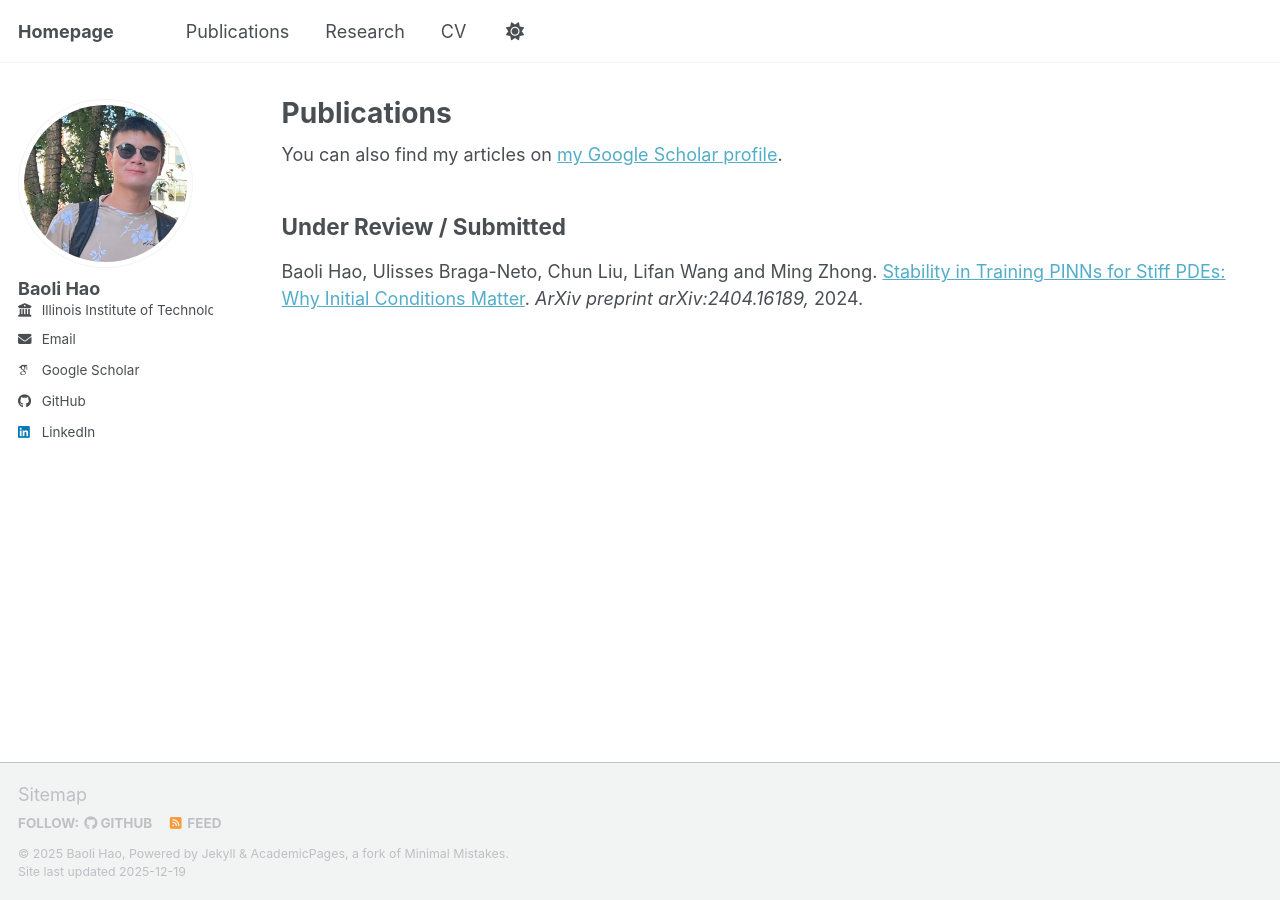
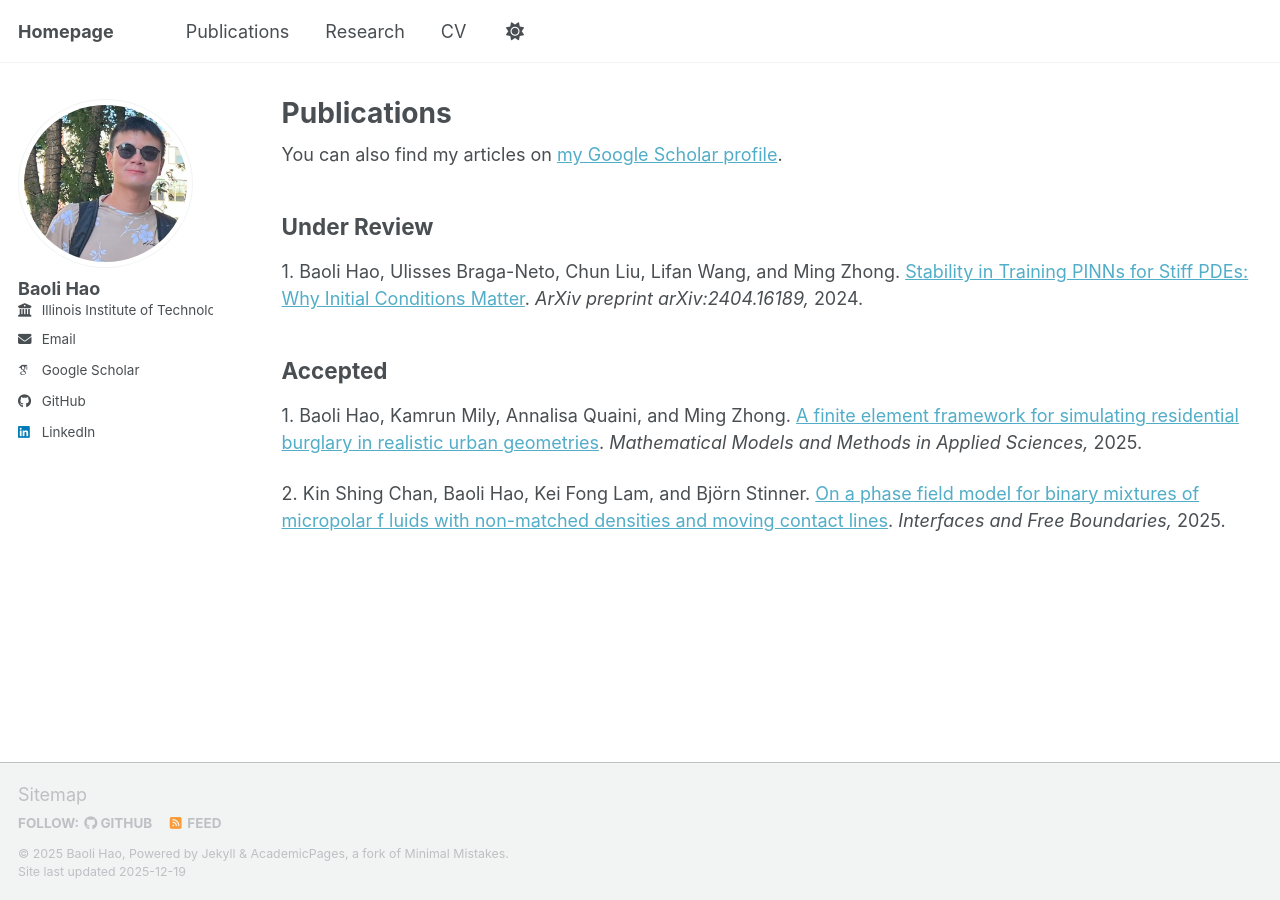
Before and after one commit to baolihao/baolihao.github.io, a Jekyll site: the page built from _pages/publications.html, in a window 1280 px wide. Built offline with Jekyll 4.4.1, drawn with Linux system fonts in a browser that asks for light colours; some web fonts are replaced; a script bundle is joined from its source files by our own code; library files that are not in the unit come from our copies.

Commit message:
Update publications.html

```diff
--- a/_pages/publications.html
+++ b/_pages/publications.html
@@ -9,10 +9,25 @@ author_profile: true
   <div class="wordwrap">You can also find my articles on <a href="{{site.author.googlescholar}}">my Google Scholar profile</a>.</div>
 {% endif %}
 
-<h2>Under Review / Submitted</h2>
+<h2>Under Review</h2>
 <p>
-  Baoli Hao, Ulisses Braga-Neto, Chun Liu, Lifan Wang and Ming Zhong.
-  <a href = "https://arxiv.org/abs/2404.16189">Stability in Training PINNs for Stiff PDEs: Why Initial Conditions Matter</a>.
+ 1.  Baoli Hao, Ulisses Braga-Neto, Chun Liu, Lifan Wang, and Ming Zhong.
+  <a href = "https://arxiv.org/pdf/2404.16189">Stability in Training PINNs for Stiff PDEs: Why Initial Conditions Matter</a>.
   <i>ArXiv preprint arXiv:2404.16189,</i>
 2024.
 </p>
+
+<h2>Accepted</h2>
+<p>
+ 1.  Baoli Hao, Kamrun Mily, Annalisa Quaini, and Ming Zhong.
+  <a href = "https://arxiv.org/pdf/2508.11055">A finite element framework for simulating residential burglary in realistic urban geometries</a>.
+  <i>Mathematical Models and Methods in Applied Sciences,</i>
+2025.
+</p>
+
+<p>
+ 2.  Kin Shing Chan, Baoli Hao, Kei Fong Lam, and Björn Stinner.
+  <a href = "https://arxiv.org/pdf/2504.21258">On a phase field model for binary mixtures of micropolar f luids with non-matched densities and moving contact lines</a>.
+  <i>Interfaces and Free Boundaries,</i>
+2025.
+</p>
```
